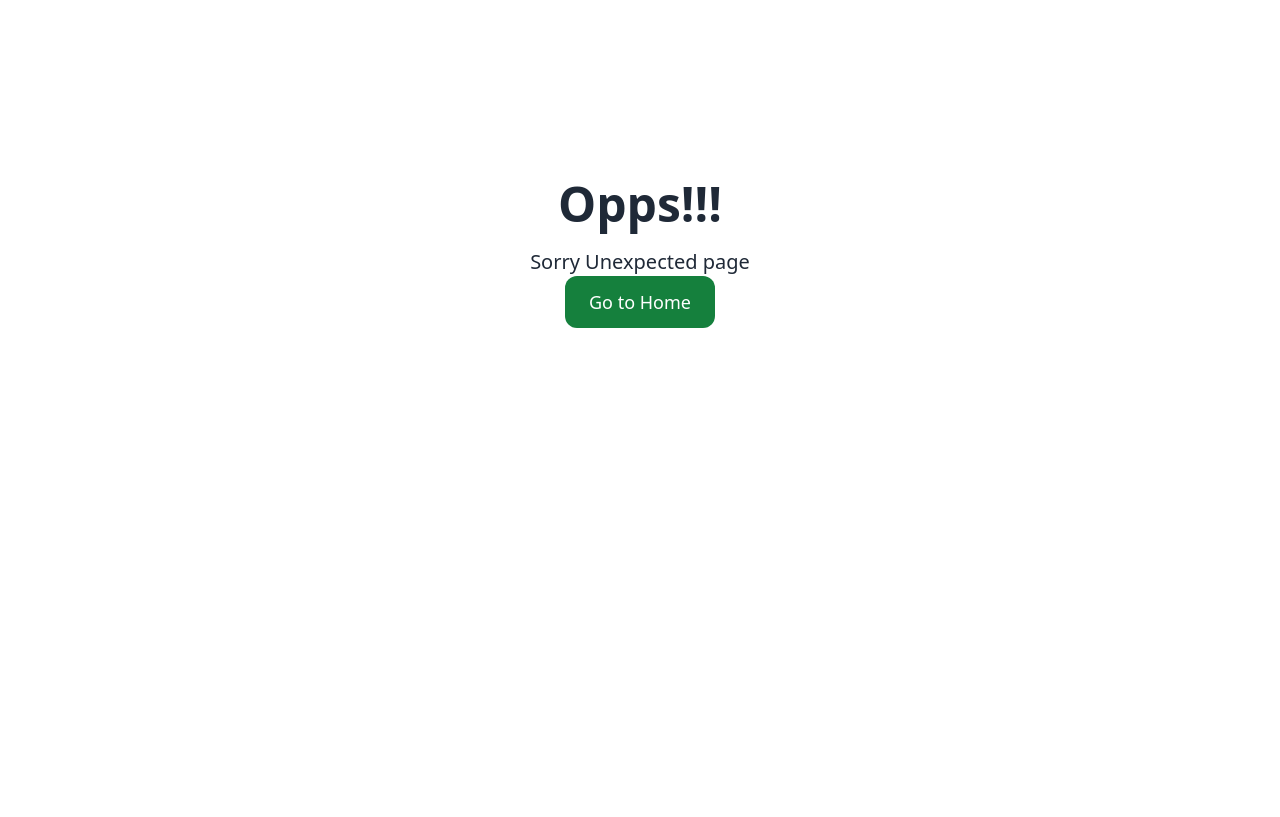
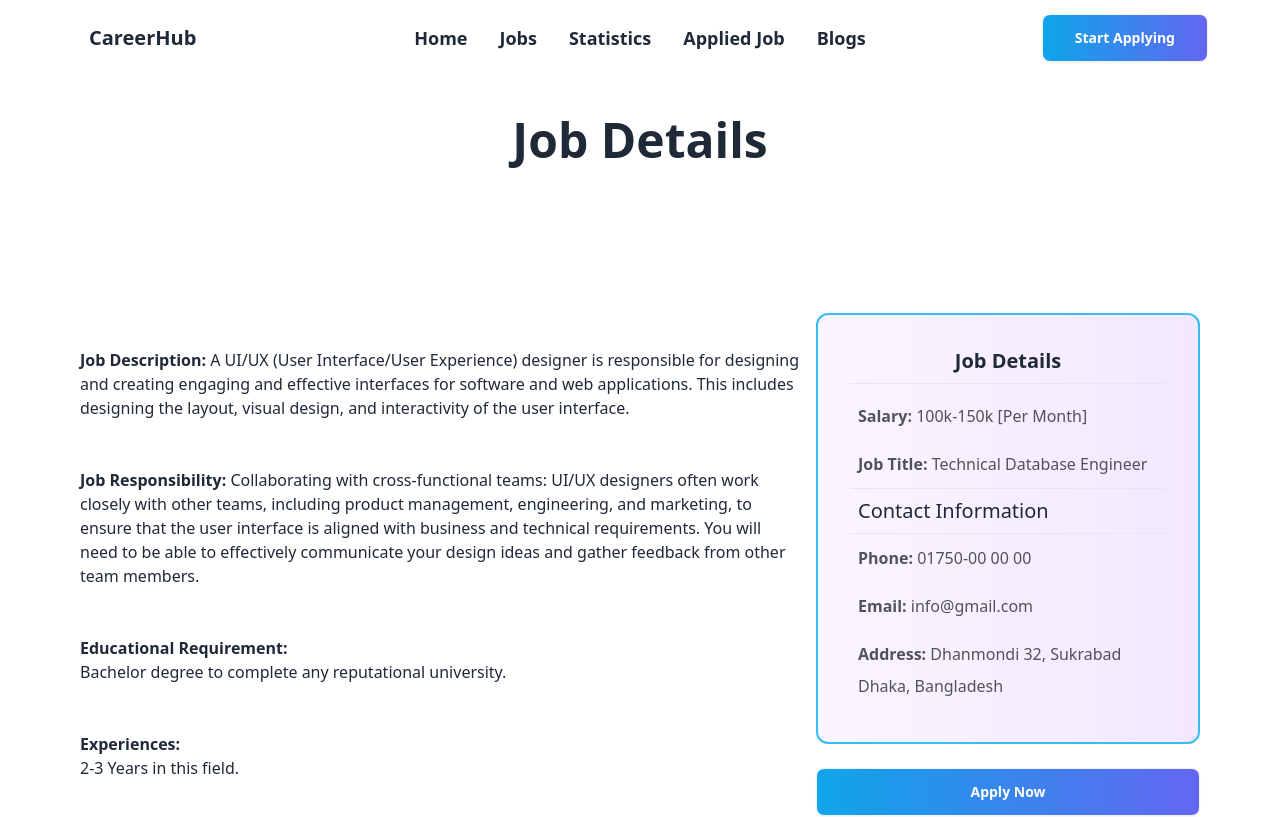
Before and after one commit to JOHIRRIHAN/react-career-hub-job, a React (Vite) app: page /job/1 in a window 1280 px wide. Shown: the top 817 px of the page. Built offline with nearby package versions, Linux system fonts and the light colour scheme.

Commit message:
job details all data load in defrent components

```diff
--- a/src/Components/Job/Job.jsx
+++ b/src/Components/Job/Job.jsx
@@ -1,7 +1,11 @@
+/* eslint-disable no-undef */
+/* eslint-disable react/prop-types */
 import { FaLocationDot } from "react-icons/fa6";
+import { Link } from "react-router-dom";
 
 const Job = ({ job }) => {
   const {
+    id,
     job_title,
     logo,
     company_name,
@@ -33,9 +37,12 @@ const Job = ({ job }) => {
           </p>
           <p>$ Salary: {salary}</p>
         </div>
-        <button className="btn bg-gradient-to-r from-sky-500 to-indigo-500 text-white w-28">View Details</button>
+        <Link to={`/job/${id}`}>
+          <button className="btn bg-gradient-to-r from-sky-500 to-indigo-500 text-white w-28">
+            View Details
+          </button>
+        </Link>
       </div>
-
     </div>
   );
 };
--- /dev/null
+++ b/src/Components/JobDetails/JobDetails.jsx
@@ -0,0 +1,67 @@
+import { Link, useLoaderData, useParams } from "react-router-dom";
+
+const JobDetails = () => {
+  const jobs = useLoaderData();
+  const { id } = useParams();
+  const idInt = parseInt(id);
+  const job = jobs.find((job) => job.id === idInt);
+  console.log(job);
+  return (
+    <div>
+      <h2 className="text-center text-5xl font-semibold pt-10">Job Details </h2>
+      <div className="hero min-h-screen ">
+        <div className="hero-content flex-col lg:flex-row">
+          <div className="text-center lg:text-left">
+            <p className="py-6">
+              <strong>Job Description:</strong> {job.job_description}
+            </p>
+            <p className="py-6">
+              <strong>Job Responsibility:</strong> {job.job_responsibility}
+            </p>
+            <p className="py-6">
+              <strong>Educational Requirement:</strong> <br />{" "}
+              {job.educational_requirements}
+            </p>
+            <p className="py-6">
+              <strong>Experiences:</strong> <br /> {job.experiences}
+            </p>
+          </div>
+          <div className="card shrink-0 w-full max-w-sm  ">
+            <form className="card-body rounded-xl leading-loose border-2 border-sky-400  bg-gradient-to-r from-purple-50 to-purple-100">
+              <h2 className="text-center text-xl font-semibold">Job Details</h2>
+              <hr />
+              <div className="form-control ">
+                <h3 className="text-zinc-600 p-2">
+                  <b>Salary:</b> {job.salary} [Per Month]
+                </h3>
+                <h3 className="text-zinc-600 p-2">
+                  <b>Job Title:</b> {job.job_title}
+                </h3>
+                <hr />
+
+                <div>
+                  <h2 className="text-xl p-2">Contact Information</h2>
+                  <hr />
+                  <p className="text-zinc-600 p-2">
+                    <b>Phone: </b> {job.contact_information.phone}
+                  </p>
+                  <p className="text-zinc-600 p-2">
+                    <b>Email: </b> {job.contact_information.email}
+                  </p>
+                  <p className="text-zinc-600 p-2">
+                    <b>Address: </b> {job.contact_information.address}
+                  </p>
+                </div>
+              </div>
+            </form>
+            <div className="form-control mt-6">
+              <Link><button className="btn bg-gradient-to-r from-sky-500 to-indigo-500 w-96 text-white">Apply Now</button></Link>
+            </div>
+          </div>
+        </div>
+      </div>
+    </div>
+  );
+};
+
+export default JobDetails;
--- a/src/main.jsx
+++ b/src/main.jsx
@@ -10,8 +10,9 @@ import Home from './Components/Home/Home';
 // import Jobs from './Components/Jobs/Jobs';
 import Staticses from './Components/Staticses/Staticses';
 import AppliedJobs from './Components/AppliedJobs/AppliedJobs';
-import Blogs from './Components/Blogs/Blogs';
+// import Blogs from './Components/Blogs/Blogs';
 import ErrorPae from './Components/ErrorPage/ErrorPae';
+import JobDetails from './Components/JobDetails/JobDetails';
 const router = createBrowserRouter([
   {
     path: "/",
@@ -32,9 +33,15 @@ const router = createBrowserRouter([
         element: <AppliedJobs></AppliedJobs>
       },
       {
-        path: '/blogs',
-        element: <Blogs></Blogs>
+        path: '/job/:id',
+        element: <JobDetails></JobDetails>,
+        loader: ()=> fetch('../jobs.json')
       },
+      // {
+      //   path: '/blogs',
+      //  element: <Blogs></Blogs>,
+      // },
+
 
     ]
   },
```
